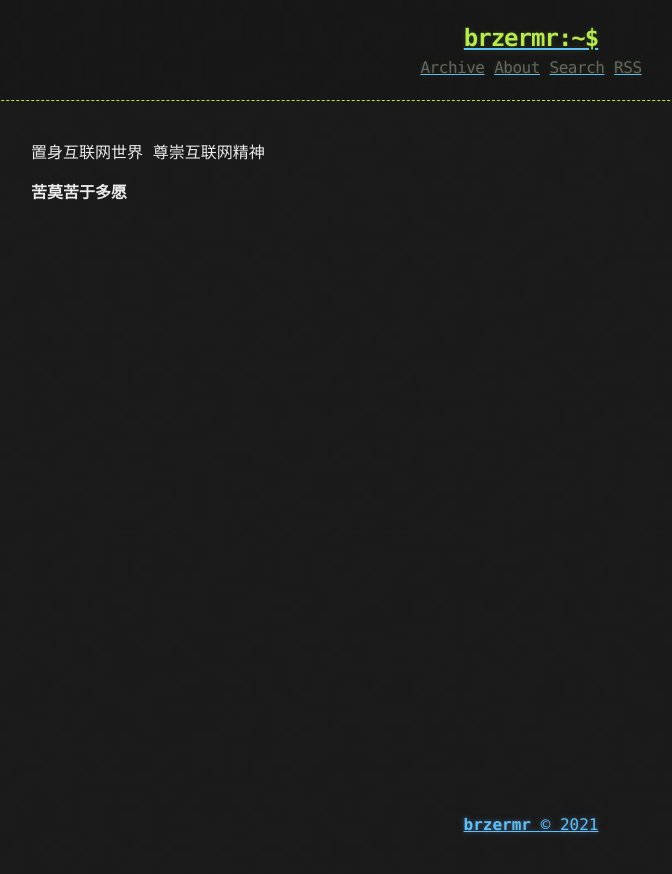
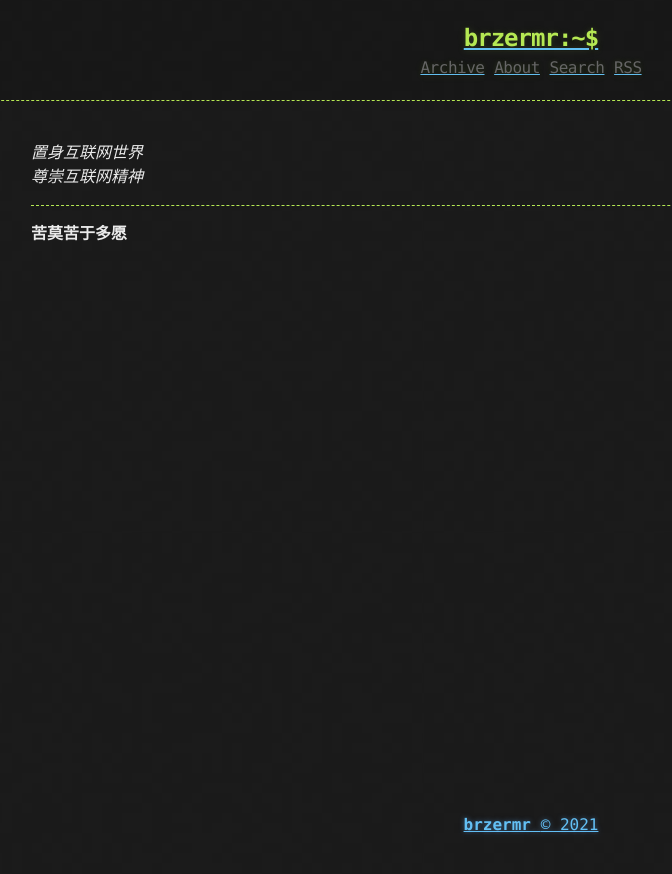
Before and after one commit to brzermr/brzermr.github.io, a Jekyll site: the page built from about.md, in a window 1280 px wide. Shown: the top 874 px of the page, without its empty margins (109-781 px from the left). Built offline with Jekyll 4.4.1, drawn with Linux system fonts in a browser that asks for light colours.

```diff
--- a/about.md
+++ b/about.md
@@ -3,8 +3,8 @@ layout: page
 title: About
 ---
 
-置身互联网世界
-尊崇互联网精神
+_置身互联网世界_
+_尊崇互联网精神_
 
-
+---
 **苦莫苦于多愿**
```
